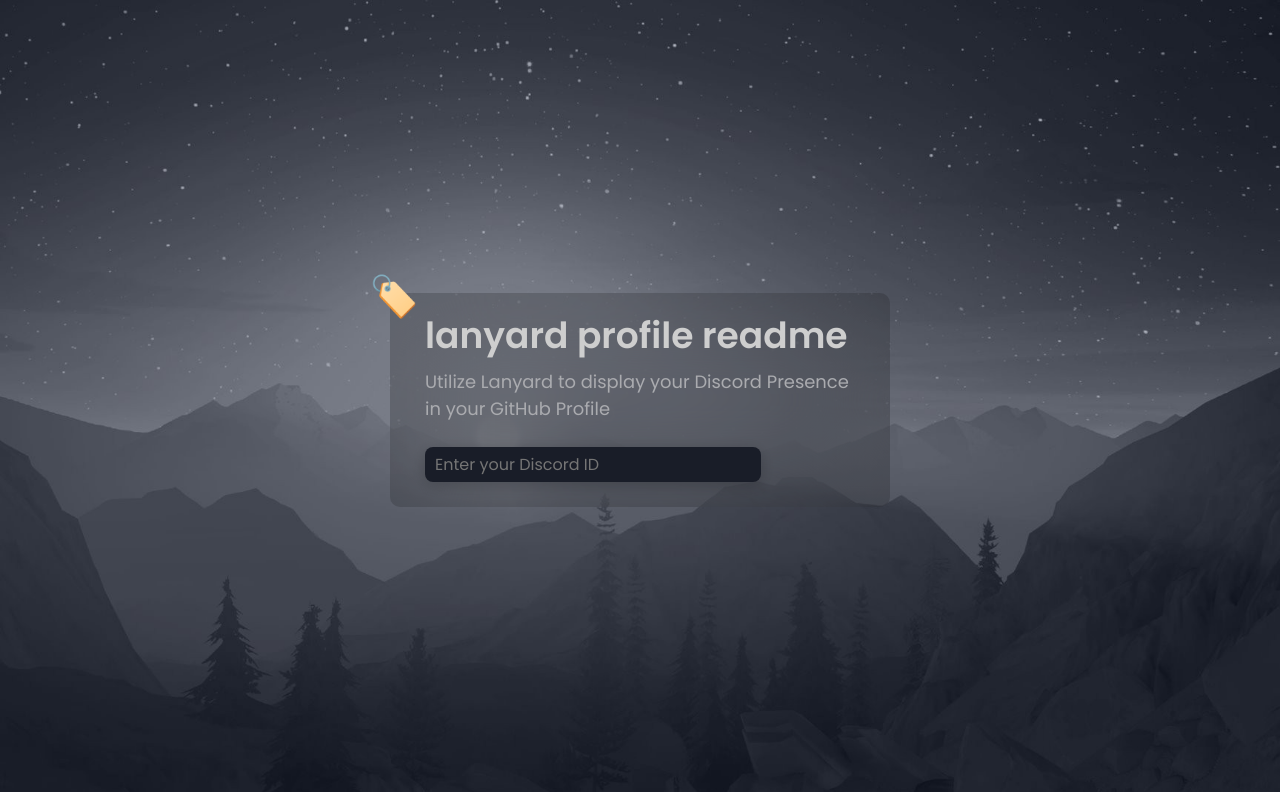
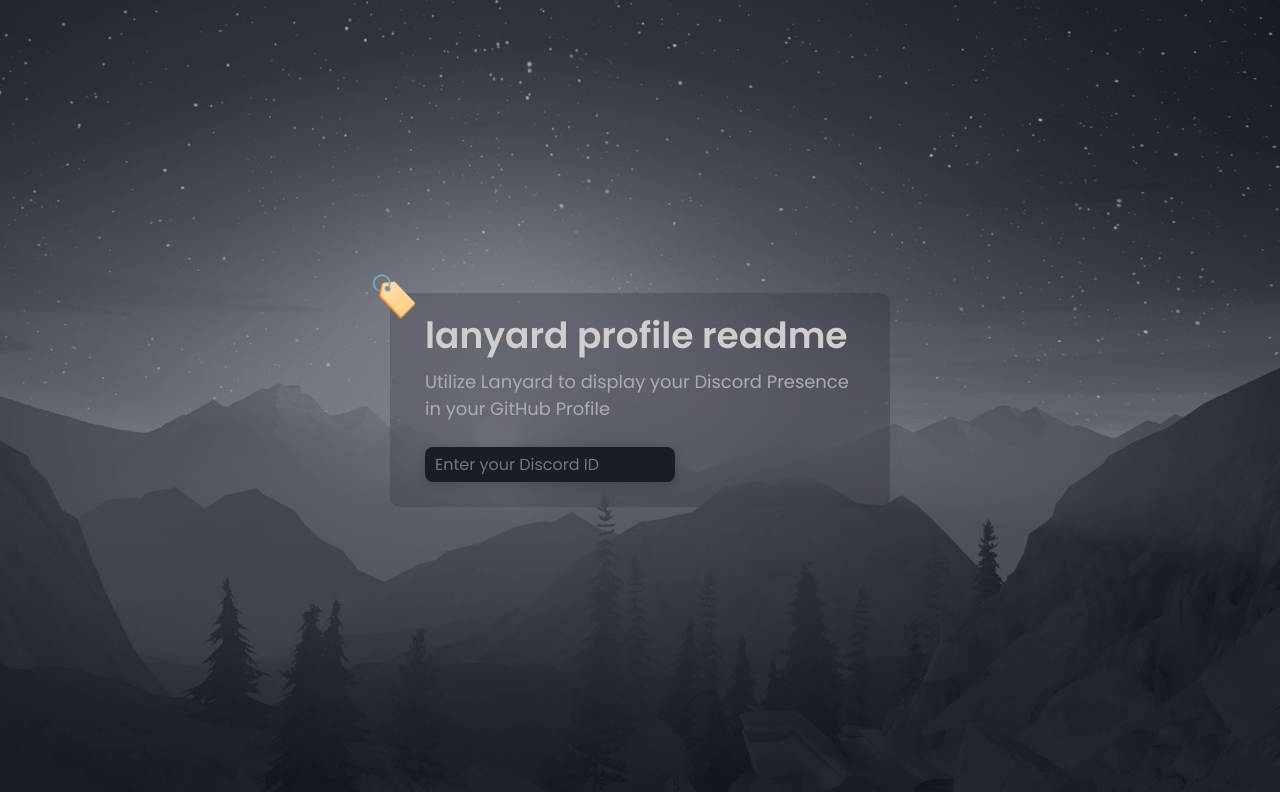
Before and after one commit to cnrad/lanyard-profile-readme, a Next.js app: page / in a window 1280 px wide. Shown: the top 792 px of the page. Built offline with nearby package versions, Linux system fonts and the light colour scheme.

Commit message:
Fix: Input width fix on smaller screen sizes

```diff
--- a/pages/index.tsx
+++ b/pages/index.tsx
@@ -130,6 +130,8 @@
     text-align: left;
     border-radius: 8px;
     border: none;
+    width: 80%;
+    max-width: 250px;
     margin: 0 25px 15px;
     font-size: 1em;
     padding: 5px 10px;
```
